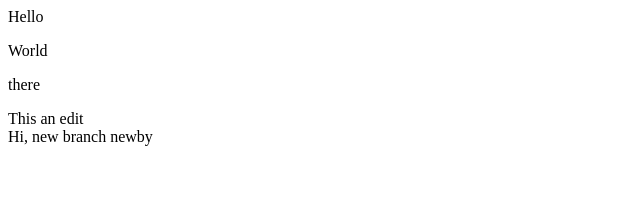
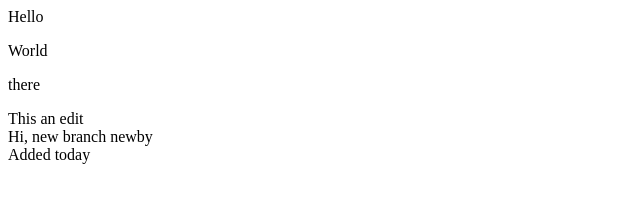
Before and after one commit to xanthris4444/demo-repo3, a plain HTML site: page index.html in a window 1280 px wide. Shown: the full height of the page, 0-640 px from the left. Drawn offline with Linux system fonts and the light colour scheme.

Commit message:
Added new div tag
Added today

```diff
--- a/index.html
+++ b/index.html
@@ -1,5 +1,6 @@
 <div>Hello</div>
 <p>World</p>
 <p>there</p>
-<div class="new ">This an edit</div>
+<div class="new">This an edit</div>
 <div>Hi, new branch newby</div>
+<div>Added today</div>
```
